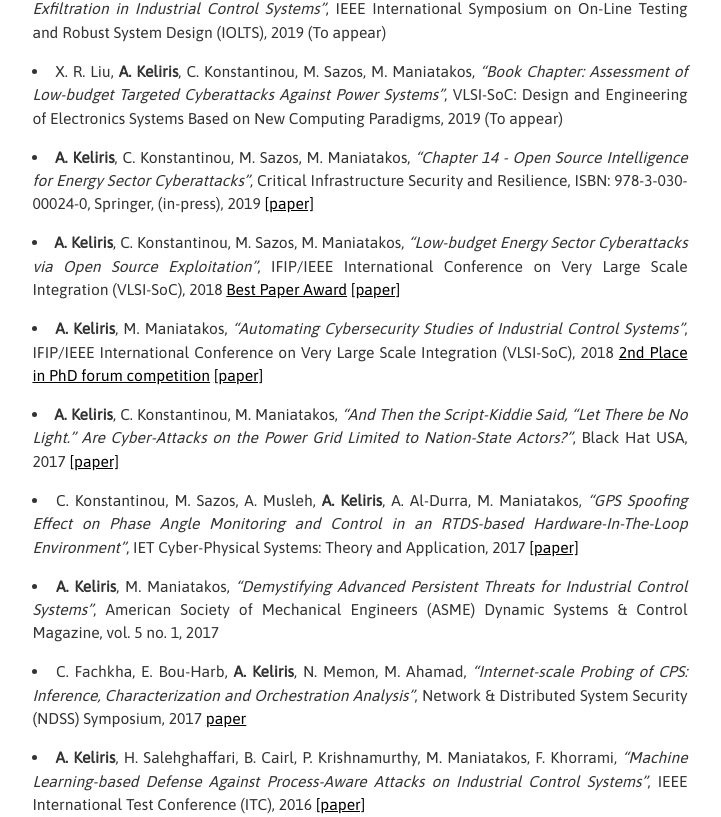
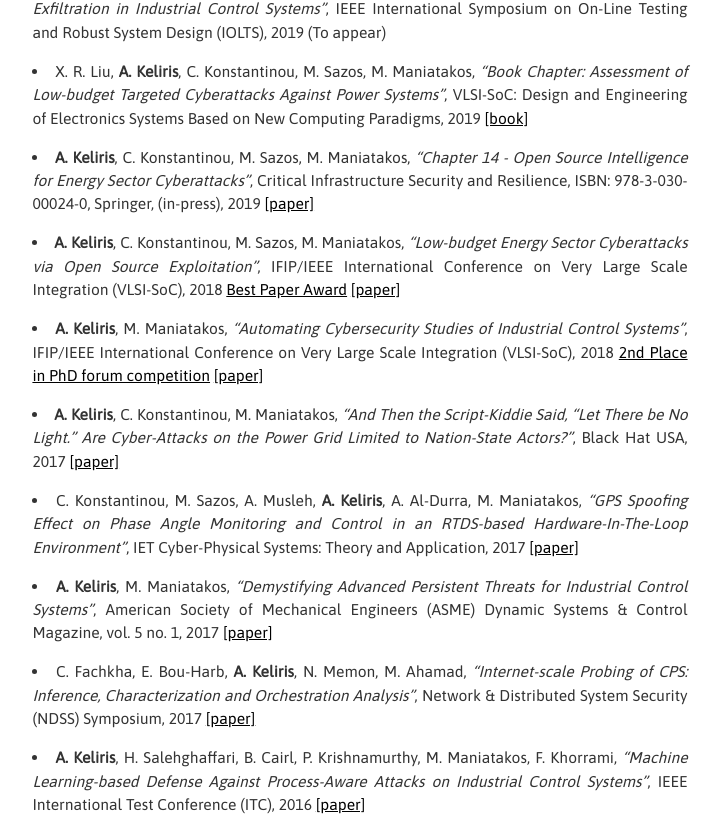
Before and after one commit to tkeliris/tkeliris.github.io, a Jekyll site: the page built from pubs.md, in a window 1280 px wide. Shown: the part 369-1186 px from the top of the page, without its empty margins (280-1001 px from the left). Built offline with Jekyll 4.4.1, drawn with Linux system fonts in a browser that asks for light colours.

Commit message:
Update pubs.md
added pub links

```diff
--- a/pubs.md
+++ b/pubs.md
@@ -5,14 +5,14 @@
 
 - **A. Keliris**, M. Maniatakos, *"ICSREF: A Framework for Automated Reverse Engineering of Industrial Control Systems Binaries"*, Network & Distributed System Security (NDSS) Symposium, 2019 [[paper]](https://www.ndss-symposium.org/wp-content/uploads/2019/02/ndss2019_07A-5_Keliris_paper.pdf){:target="_blank"}
 - D. Tychalas, **A. Keliris**, M. Maniatakos, *"LED Alert: Supply Chain Threats for Stealthy Data Exfiltration in Industrial Control Systems"*, IEEE International Symposium on On-Line Testing and Robust System Design (IOLTS), 2019 (To appear)
-- X. R. Liu, **A. Keliris**, C. Konstantinou, M. Sazos, M. Maniatakos, *"Book Chapter: Assessment of Low-budget Targeted Cyberattacks Against Power Systems"*, VLSI-SoC: Design and Engineering of Electronics Systems Based on New Computing Paradigms, 2019 (To appear)
+- X. R. Liu, **A. Keliris**, C. Konstantinou, M. Sazos, M. Maniatakos, *"Book Chapter: Assessment of Low-budget Targeted Cyberattacks Against Power Systems"*, VLSI-SoC: Design and Engineering of Electronics Systems Based on New Computing Paradigms, 2019 [[book]](https://www.springer.com/gp/book/9783030234249){:target="_blank"}
 - **A. Keliris**, C. Konstantinou, M. Sazos, M. Maniatakos, *"Chapter 14 - Open Source Intelligence for Energy Sector Cyberattacks"*, Critical Infrastructure Security and Resilience, ISBN: 978-3-030-00024-0, Springer, (in-press), 2019 [[paper]](https://www.springer.com/us/book/9783030000233){:target="_blank"}
 - **A. Keliris**, C. Konstantinou, M. Sazos, M. Maniatakos, *"Low-budget Energy Sector Cyberattacks via Open Source Exploitation"*, IFIP/IEEE International Conference on Very Large Scale Integration (VLSI-SoC), 2018 [Best Paper Award](){:target="_blank"} [[paper]](){:target="_blank"}
 - **A. Keliris**, M. Maniatakos, *"Automating Cybersecurity Studies of Industrial Control Systems"*, IFIP/IEEE International Conference on Very Large Scale Integration (VLSI-SoC), 2018 [2nd Place in PhD forum competition](){:target="_blank"} [[paper]](){:target="_blank"}
 - **A. Keliris**, C. Konstantinou, M. Maniatakos, *"And Then the Script-Kiddie Said, "Let There be No Light." Are Cyber-Attacks on the Power Grid Limited to Nation-State Actors?"*, Black Hat USA, 2017 [[paper]](https://www.blackhat.com/docs/us-17/thursday/us-17-Keliris-And-Then-The-Script-Kiddie-Said-Let-There-Be-No-Light-Are-Cyberattacks-On-The-Power-Grid-Limited-To-Nation-State-Actors-wp.pdf){:target="_blank"}
 - C. Konstantinou, M. Sazos, A. Musleh, **A. Keliris**, A. Al-Durra, M. Maniatakos, *"GPS Spoofing Effect on Phase Angle Monitoring and Control in an RTDS-based Hardware-In-The-Loop Environment"*, IET Cyber-Physical Systems: Theory and Application, 2017 [[paper]](http://digital-library.theiet.org/content/journals/10.1049/iet-cps.2017.0033){:target="_blank"}
-- **A. Keliris**, M. Maniatakos, *"Demystifying Advanced Persistent Threats for Industrial Control Systems"*, American Society of Mechanical Engineers (ASME) Dynamic Systems & Control Magazine, vol. 5 no. 1, 2017
-- C. Fachkha, E. Bou-Harb, **A. Keliris**, N. Memon, M. Ahamad, *"Internet-scale Probing of CPS: Inference, Characterization and Orchestration Analysis"*, Network & Distributed System Security (NDSS) Symposium, 2017 [paper](http://www.internetsociety.org/sites/default/files/ndss2017_08-4_Fachkha_paper.pdf){:target="_blank"}
+- **A. Keliris**, M. Maniatakos, *"Demystifying Advanced Persistent Threats for Industrial Control Systems"*, American Society of Mechanical Engineers (ASME) Dynamic Systems & Control Magazine, vol. 5 no. 1, 2017 [[paper]](https://asmedigitalcollection.asme.org/memagazineselect/article/139/03/S13/380312/Demystifying-Advanced-Persistent-Threats-for){:target="_blank"}
+- C. Fachkha, E. Bou-Harb, **A. Keliris**, N. Memon, M. Ahamad, *"Internet-scale Probing of CPS: Inference, Characterization and Orchestration Analysis"*, Network & Distributed System Security (NDSS) Symposium, 2017 [[paper]](http://www.internetsociety.org/sites/default/files/ndss2017_08-4_Fachkha_paper.pdf){:target="_blank"}
 - **A. Keliris**, H. Salehghaffari, B. Cairl, P. Krishnamurthy, M. Maniatakos, F. Khorrami, *"Machine Learning-based Defense Against Process-Aware Attacks on Industrial Control Systems"*, IEEE International Test Conference (ITC), 2016 [[paper]](http://ieeexplore.ieee.org/document/7805855){:target="_blank"}
 - **A. Keliris**, M. Maniatakos, *"Remote Field Device Fingerprinting Using Device-Specific Modbus Information"*, IEEE International Midwest Symposium on Circuits and Systems (MWSCAS), 2016 [3rd Place in Student Paper Contest](http://events.kustar.ac.ae/mwscas2016/student-paper-contest-winners-announced){:target="_blank"}
 - C. Konstantinou, **A. Keliris**,  M. Maniatakos, *"Taxonomy of Firmware Trojans in Smart Grid Devices"*, Power & Energy Society General Meeting, (PES-GM), 2016 [[paper]](http://ieeexplore.ieee.org/document/7741452){:target="_blank"}
```
